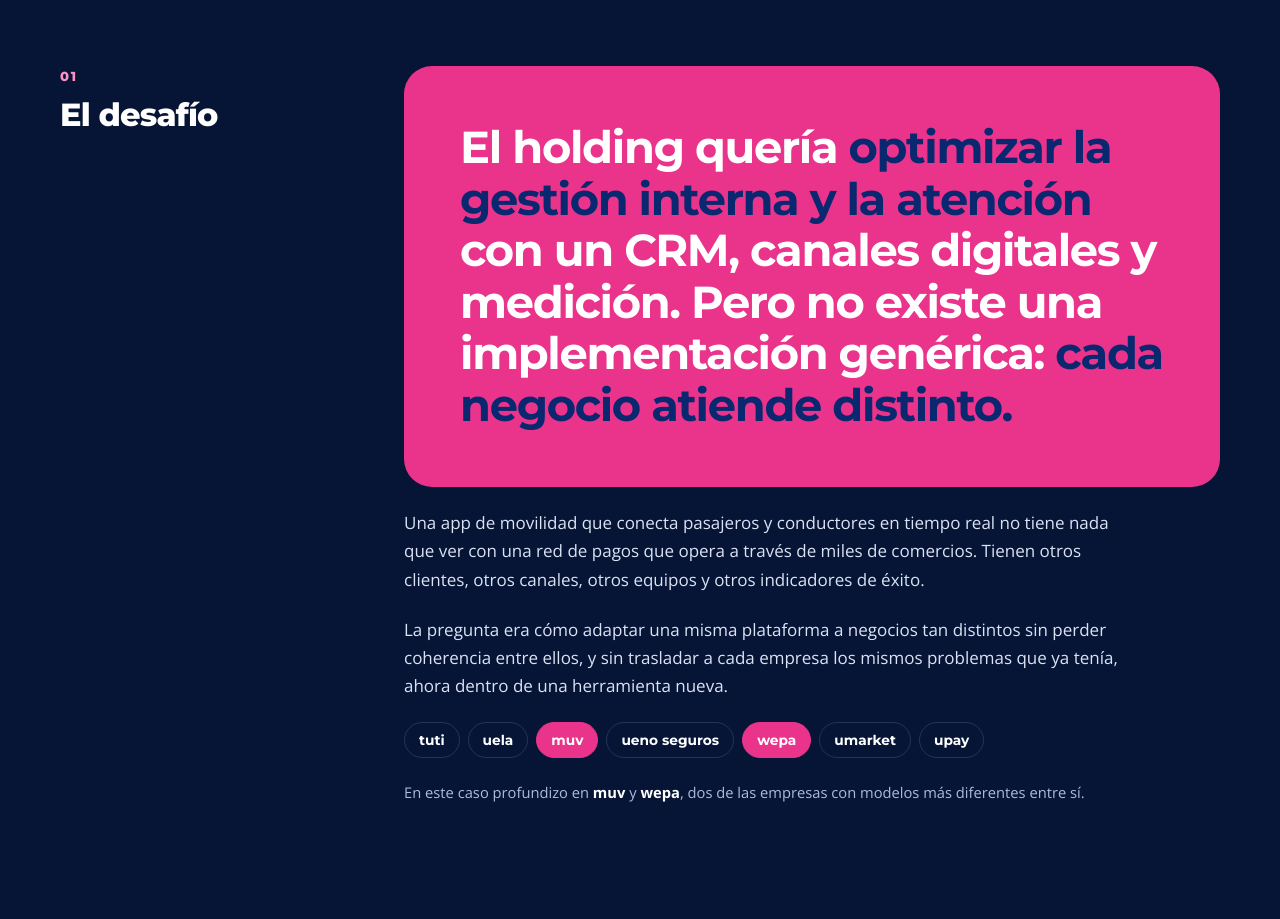
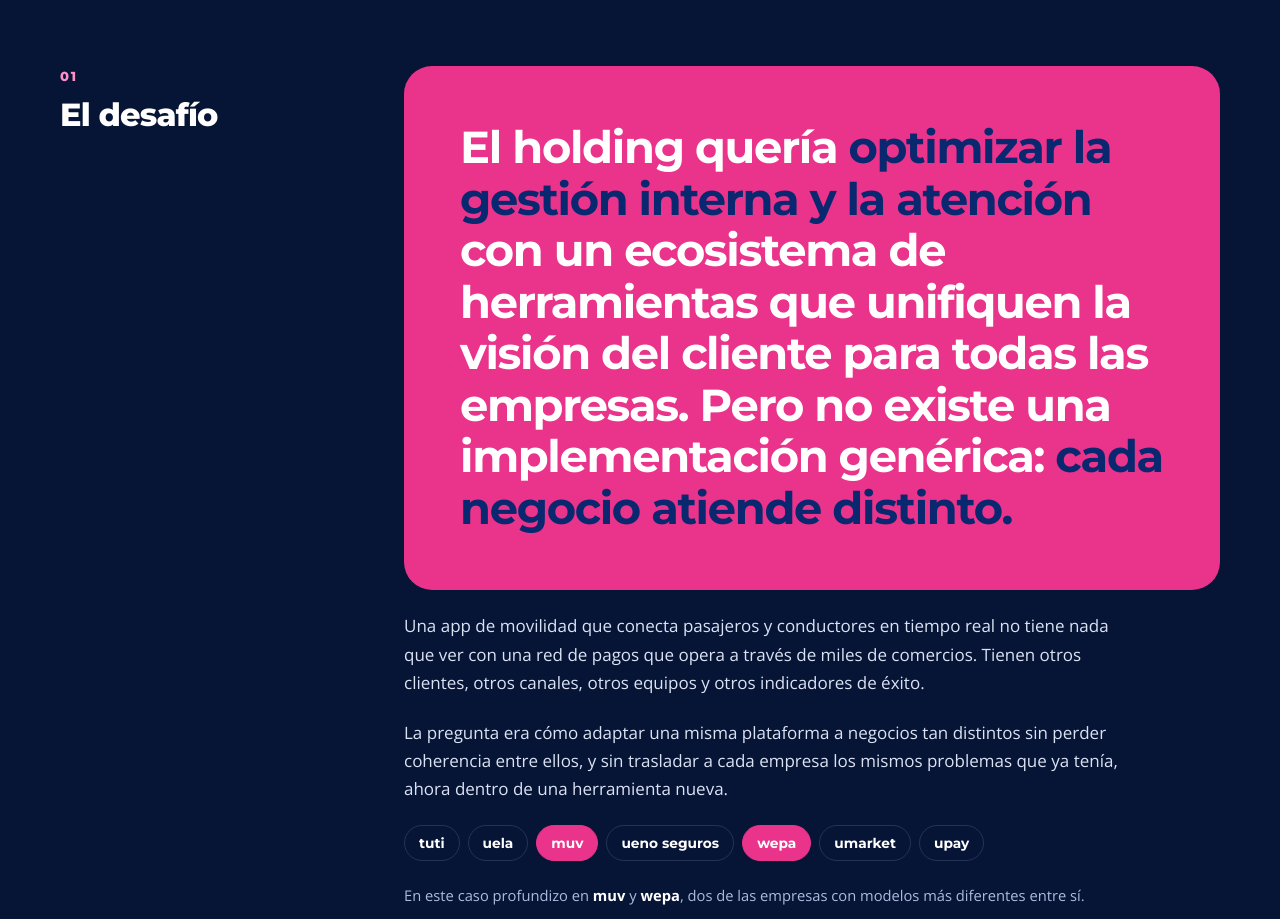
Before and after one commit to emilialodigiani/portfolio, a plain HTML site: page proyectos/crm-holding.html in a window 1280 px wide. Shown: the part 840-1759 px from the top of the page. Drawn offline with nearby package versions, Linux system fonts and the light colour scheme.

Commit message:
Caso CRM: desafío con ecosistema de herramientas
Co-Authored-By: Claude Opus 5.5 <noreply@anthropic.com>
Claude-Session: https://claude.ai/code/session_0154b3AFknc8xnA5S2t84Vmo

```diff
--- a/proyectos/crm-holding.html
+++ b/proyectos/crm-holding.html
@@ -47,7 +47,7 @@
       <div class="chapter-label"><span class="num">01</span><h2>El desafío</h2></div>
       <div class="chapter-body">
         <div class="quote-card">
-          <p class="big-quote">El holding quería <em>optimizar la gestión interna y la atención</em> con un CRM, canales digitales y medición. Pero no existe una implementación genérica: <em>cada negocio atiende distinto.</em></p>
+          <p class="big-quote">El holding quería <em>optimizar la gestión interna y la atención</em> con un ecosistema de herramientas que unifiquen la visión del cliente para todas las empresas. Pero no existe una implementación genérica: <em>cada negocio atiende distinto.</em></p>
         </div>
         <p>Una app de movilidad que conecta pasajeros y conductores en tiempo real no tiene nada que ver con una red de pagos que opera a través de miles de comercios. Tienen otros clientes, otros canales, otros equipos y otros indicadores de éxito.</p>
         <p>La pregunta era cómo adaptar una misma plataforma a negocios tan distintos sin perder coherencia entre ellos, y sin trasladar a cada empresa los mismos problemas que ya tenía, ahora dentro de una herramienta nueva.</p>
```
